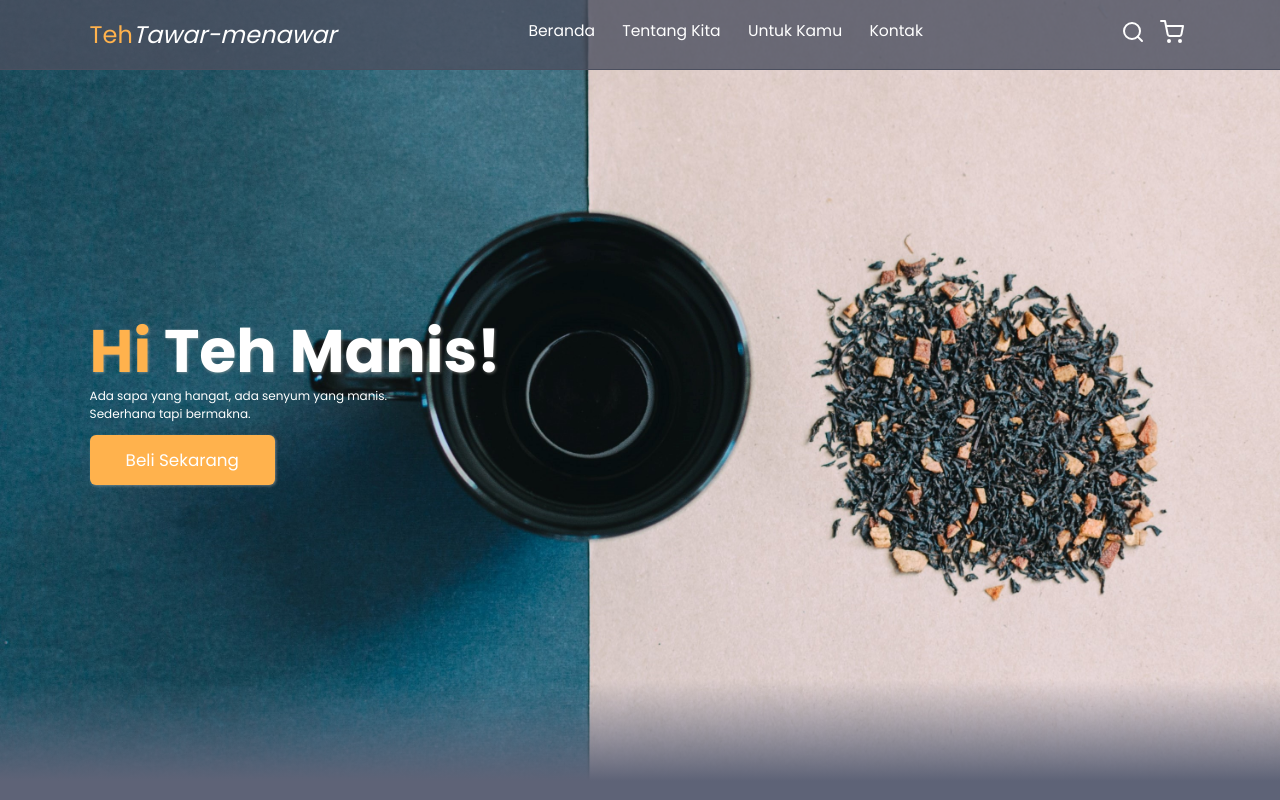
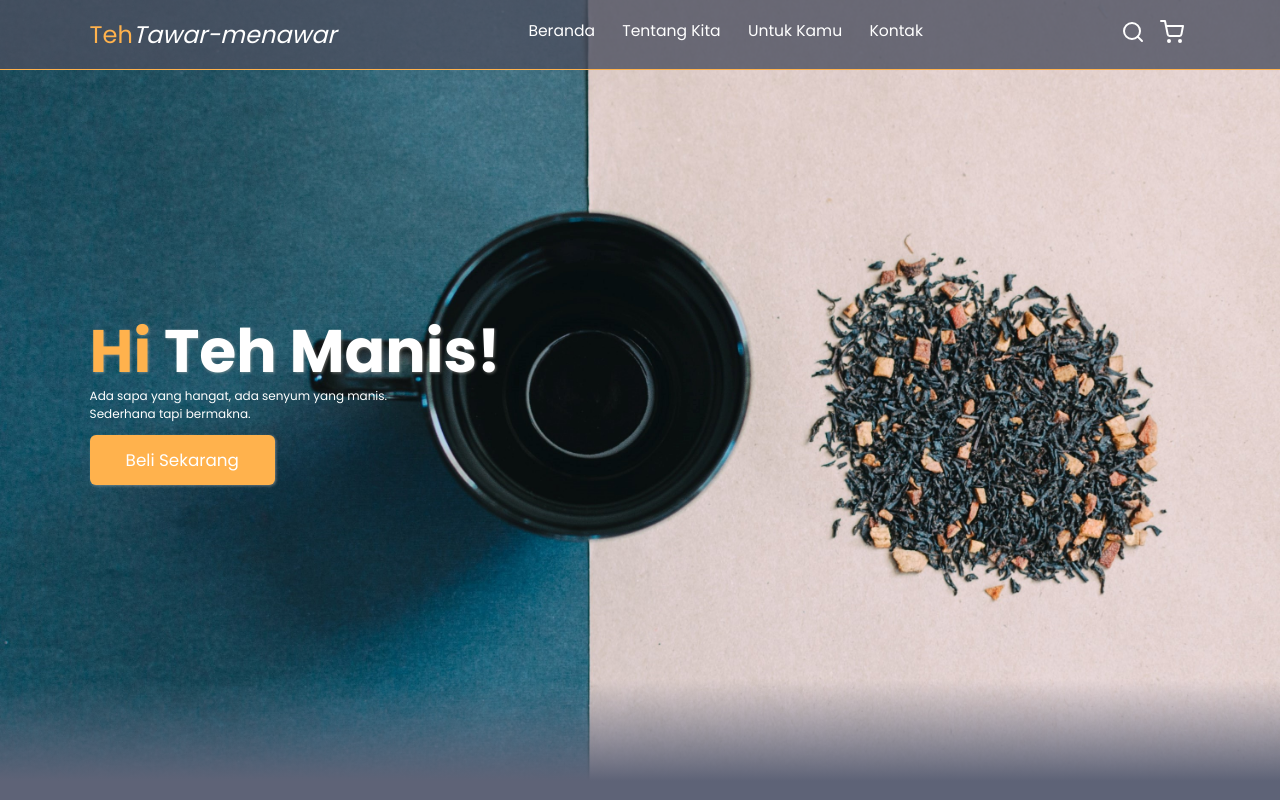
Before and after one commit to desianafw/TehTawar-menawar, a plain HTML site: page index.html in a window 1280 px wide. Shown: the top 800 px of the page. Drawn offline with nearby package versions, Linux system fonts and the light colour scheme.

Commit message:
Add files via upload

```diff
--- a/css/style.css
+++ b/css/style.css
@@ -31,7 +31,7 @@ body {
   align-items: center;
   padding: 1.4rem 7%;
   background-color: rgb(75, 79, 95, 0.8);
-  border-bottom: 1px solid #4b4f5f;
+  border-bottom: 1px solid var(--primary);
   position: fixed;
   top: 0;
   left: 0;
```
